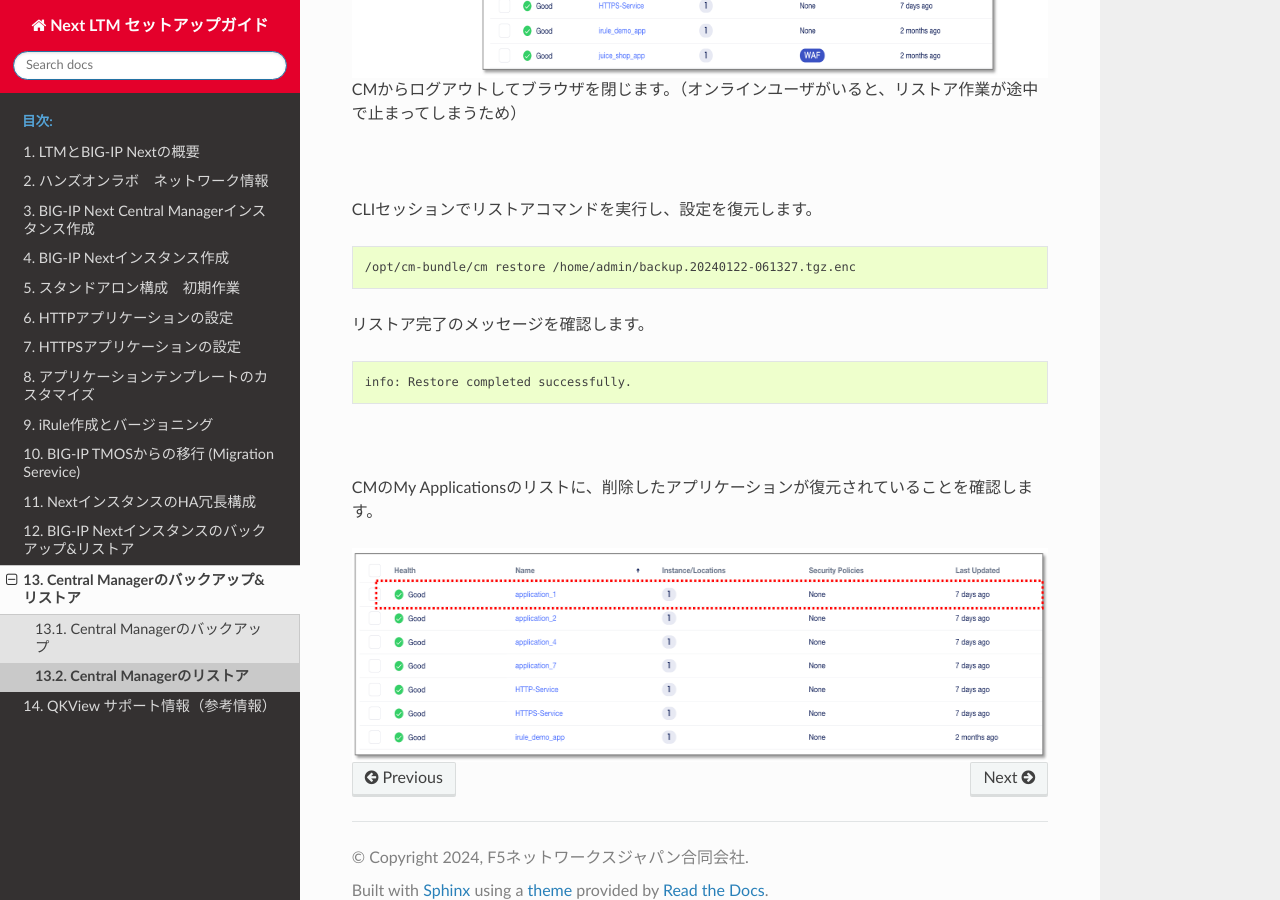
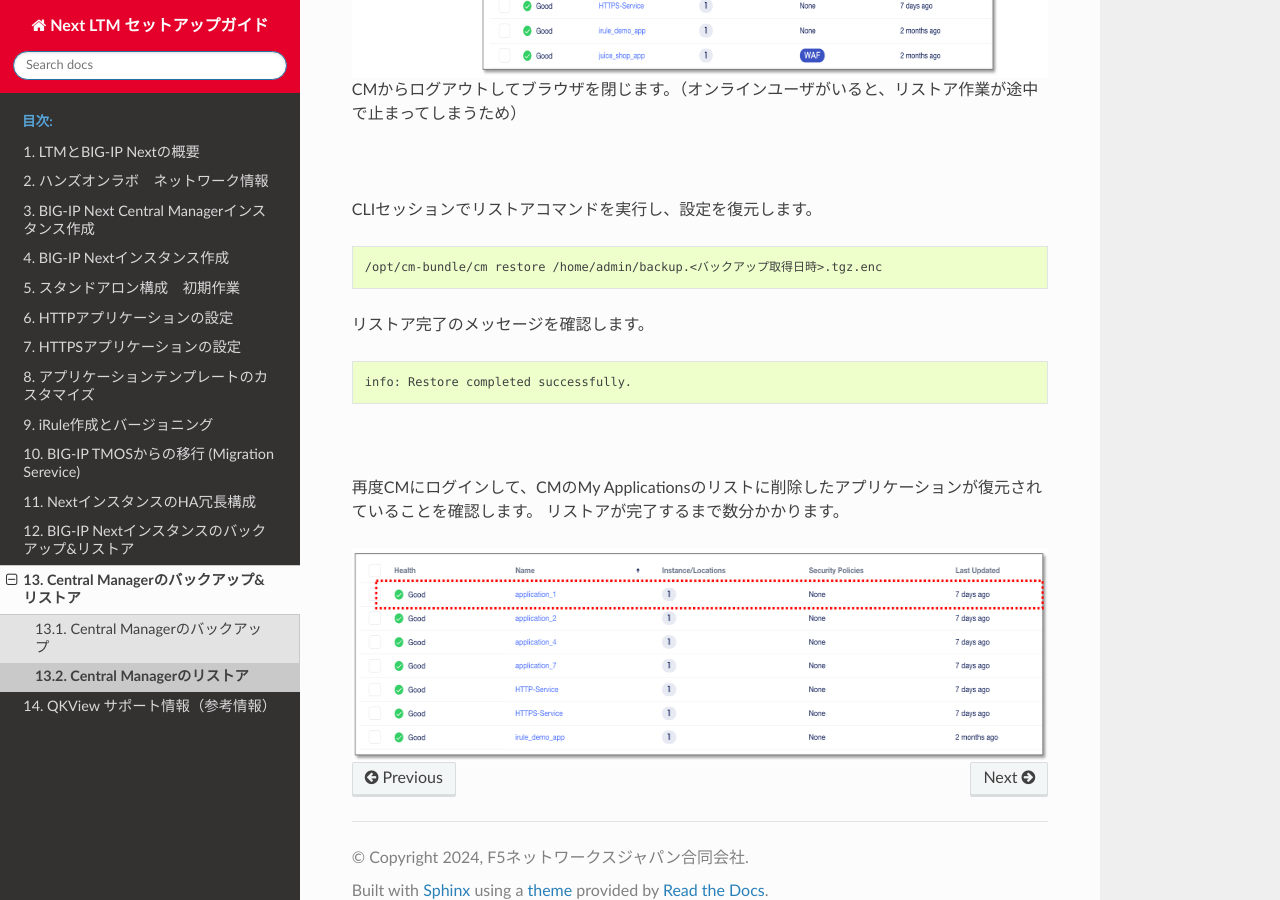
Before and after one commit to BeF5/f5j-easy-setup-next-ltm, a Sphinx documentation site: the page built from docs/content13/module02/module02.rst, in a window 1280 px wide and 900 px high, scrolled down 945 px. Built offline with Sphinx 7.4.7 and the Read the Docs theme 2.0.0, drawn with Linux system fonts in a browser that asks for light colours.

Commit message:
Update module02.rst

```diff
--- a/docs/content13/module02/module02.rst
+++ b/docs/content13/module02/module02.rst
@@ -29,7 +29,7 @@ CLIセッションでリストアコマンドを実行し、設定を復元し
 
 .. code-block:: cmdin
 
- /opt/cm-bundle/cm restore /home/admin/backup.20240122-061327.tgz.enc
+ /opt/cm-bundle/cm restore /home/admin/backup.<バックアップ取得日時>.tgz.enc
 
 
 リストア完了のメッセージを確認します。
@@ -41,7 +41,8 @@ CLIセッションでリストアコマンドを実行し、設定を復元し
 
 
 |
-CMのMy Applicationsのリストに、削除したアプリケーションが復元されていることを確認します。
+再度CMにログインして、CMのMy Applicationsのリストに削除したアプリケーションが復元されていることを確認します。
+リストアが完了するまで数分かかります。
 
 .. figure:: images/c13-m2-3.png
    :scale: 50%
```
